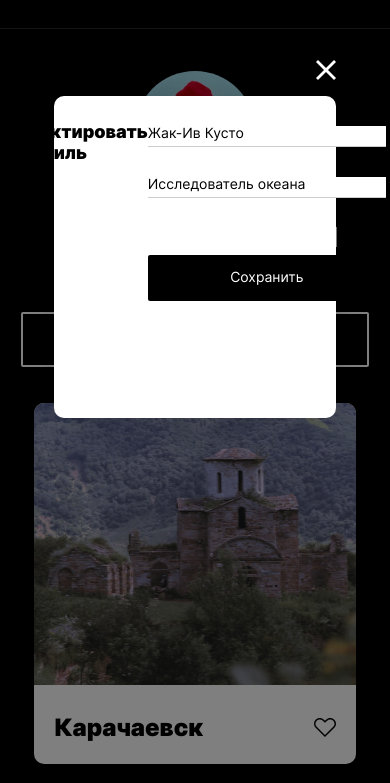
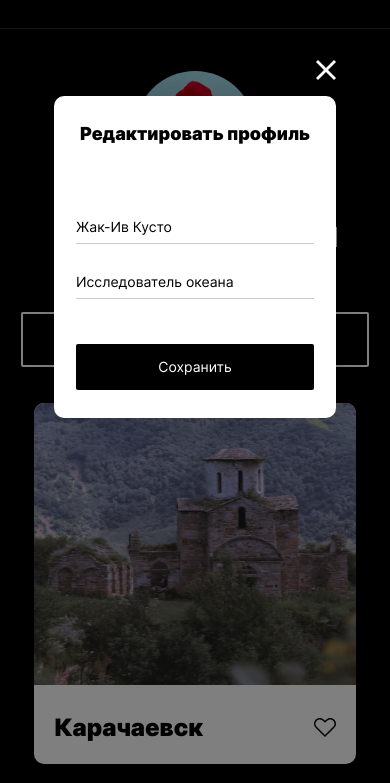
Before and after one commit to Sashafomak1na/mesto, a plain HTML site: page index.html in a window 390 px wide. Both pictures are taken after a click on the button 327 px from the left and 291 px from the top of the page. Shown: the part 55-838 px from the top of the page. Drawn offline with Linux system fonts and the light colour scheme.

Commit message:
fix: исправление ошибок

```diff
--- a/blocks/element/__like/_status/element__like_status_active.css
+++ /dev/null
@@ -1,3 +0,0 @@
-.element__like_status_active {
-    background-image: ("../../../images/hart_b.svg");
-}
--- a/blocks/element/__likes/element__likes.css
+++ b/blocks/element/__likes/element__likes.css
@@ -8,7 +8,7 @@
     padding: 0;
 }
 
-.element__like:hover {
+.element__likes:hover {
     opacity: 0.5;
     transition: opacity 0.5s linear 0.2s;
 }
--- a/blocks/popup/__container-input/popup__container-input.css
+++ b/blocks/popup/__container-input/popup__container-input.css
@@ -3,3 +3,11 @@
     flex-direction: column;
     align-items: center;
 }
+
+
+@media(max-width: 581px) {
+    .popup__container-input {
+        padding: 0;
+        margin: 45px 0 0;
+    }
+}
--- a/blocks/popup/__container/popup__container.css
+++ b/blocks/popup/__container/popup__container.css
@@ -1,6 +1,6 @@
 .popup__container {
     display: flex;
-    margin: 19.4% auto 0;
+    margin: 15.4% auto 0;
     position: relative;
     max-width: 430px;
     min-height: 330px;
@@ -9,6 +9,7 @@
     border-radius: 10px;
     padding: 0;
     justify-content: center;
+    flex-direction: column;
 }
 
 
--- a/blocks/popup/__item/popup__item.css
+++ b/blocks/popup/__item/popup__item.css
@@ -19,5 +19,7 @@
 @media(max-width: 581px) {
     .popup__item {
         min-width: 238px;
+        margin: 0 0 0 0;
+        padding: 30px 0 10px 0;
     }
 }
--- a/blocks/popup/__save/popup__save.css
+++ b/blocks/popup/__save/popup__save.css
@@ -24,7 +24,7 @@
     .popup__save {
         min-width: 238px;
         min-height: 46px;
-        margin: 57px 0 0 0;
+        margin: 45px 0 0 0;
         font-size: 14px;
         line-height: 1.21;
     }
--- a/blocks/popup/__title/popup__title.css
+++ b/blocks/popup/__title/popup__title.css
@@ -1,6 +1,6 @@
 .popup__title {
     color: black;
-    padding: 34px 86px 21px 36px;
+    padding: 0 86px 21px 36px;
     font-weight: 900;
     font-size: 24px;
     line-height: 1.21;
@@ -11,7 +11,7 @@
     .popup__title {
         font-size: 18px;
         margin: 0 auto;
-        padding: 25px 0 45px;
+        padding: 0 0 0;
         text-align: start;
         max-width: 238px;
         line-height: 1.21;
```
